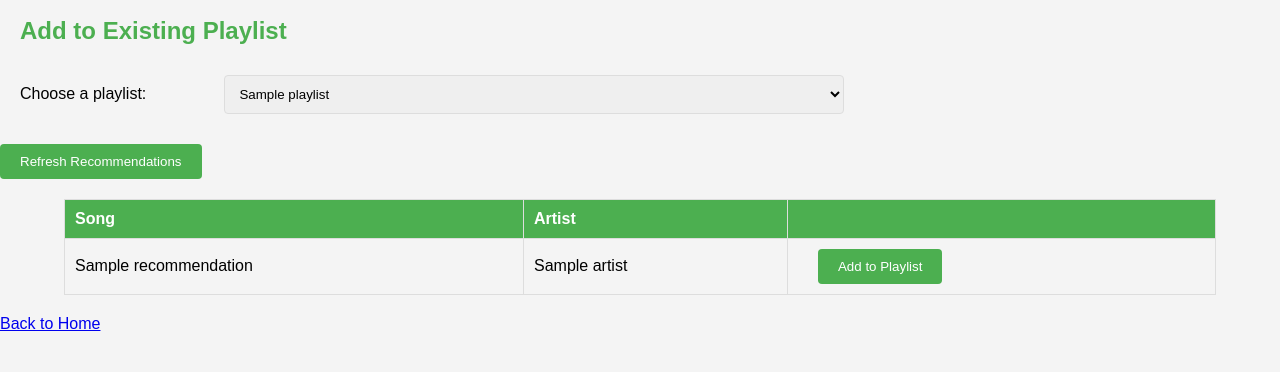
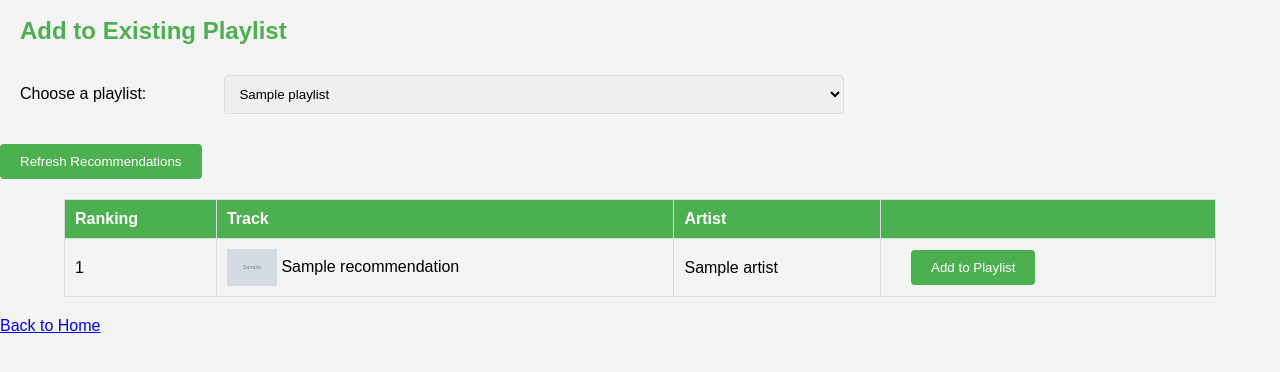
Before and after one commit to batuSenturk/SpotifyAPI, a Flask app: template templates/recommendations.html in a window 1280 px wide. Shown: the part 228-600 px from the top of the page. Run offline with Flask 3, Linux system fonts and the light colour scheme; the template is opened without the code that fills it: most values are stand-ins (such as "Sample title", 1, 10 or a date in 2020); grey boxes marked "Sample" are stand-in pictures.

Commit message:
Update recommendations.html

```diff
--- a/templates/recommendations.html
+++ b/templates/recommendations.html
@@ -6,7 +6,6 @@
     <title>Music Recommendations</title>
     <link rel="stylesheet" href="{{ url_for('static', filename='css/style.css') }}">
     <script>
-        // Initialize an array to store the current track IDs
         let currentTrackIds = JSON.parse('{{ recommendations | map(attribute="id") | list | tojson | safe }}');
 
         function addToPlaylist(form, trackId, playlistId) {
@@ -23,14 +22,13 @@
                     const row = form.closest('tr');
                     row.querySelector('.song-name').innerText = data.new_song.name;
                     row.querySelector('.artist-name').innerText = data.new_song.artists[0].name;
+                    row.querySelector('img').src = data.new_song.album.images[0].url; // Update the album cover image
                     form.querySelector('input[name="track_id"]').value = data.new_song.id; // Update the hidden input
                     form.setAttribute('onsubmit', `event.preventDefault(); addToPlaylist(this, '${data.new_song.id}', document.getElementById('playlist').value);`);
-                    // Update the currentTrackIds array
                     const index = currentTrackIds.indexOf(trackId);
                     if (index !== -1) {
                         currentTrackIds[index] = data.new_song.id;
                     }
-                    // Update the hidden input field with the current track IDs
                     document.getElementById('track_ids').value = currentTrackIds.join(',');
                 } else {
                     console.error('Error adding track to playlist:', data.message);
@@ -52,7 +50,11 @@
                     data.recommendations.forEach(recommendation => {
                         const tr = document.createElement('tr');
                         tr.innerHTML = `
-                            <td class="song-name">${recommendation.name}</td>
+                            <td>${recommendation.rank}</td>
+                            <td>
+                                <img src="${recommendation.image}" alt="${recommendation.name}" width="50">
+                                <span class="song-name">${recommendation.name}</span>
+                            </td>
                             <td class="artist-name">${recommendation.artists[0].name}</td>
                             <td>
                                 <form onsubmit="event.preventDefault(); addToPlaylist(this, '${recommendation.id}', document.getElementById('playlist').value);" style="display:inline;">
@@ -96,7 +98,8 @@
     <table>
         <thead>
             <tr>
-                <th>Song</th>
+                <th>Ranking</th>
+                <th>Track</th>
                 <th>Artist</th>
                 <th></th>
             </tr>
@@ -104,7 +107,11 @@
         <tbody>
             {% for recommendation in recommendations %}
             <tr>
-                <td class="song-name">{{ recommendation.name }}</td>
+                <td>{{ recommendation.rank }}</td>
+                <td>
+                    <img src="{{ recommendation.image }}" alt="{{ recommendation.name }}" width="50">
+                    <span class="song-name">{{ recommendation.name }}</span>
+                </td>
                 <td class="artist-name">{{ recommendation.artists[0].name }}</td>
                 <td>
                     <form onsubmit="event.preventDefault(); addToPlaylist(this, '{{ recommendation.id }}', document.getElementById('playlist').value);" style="display:inline;">
```
